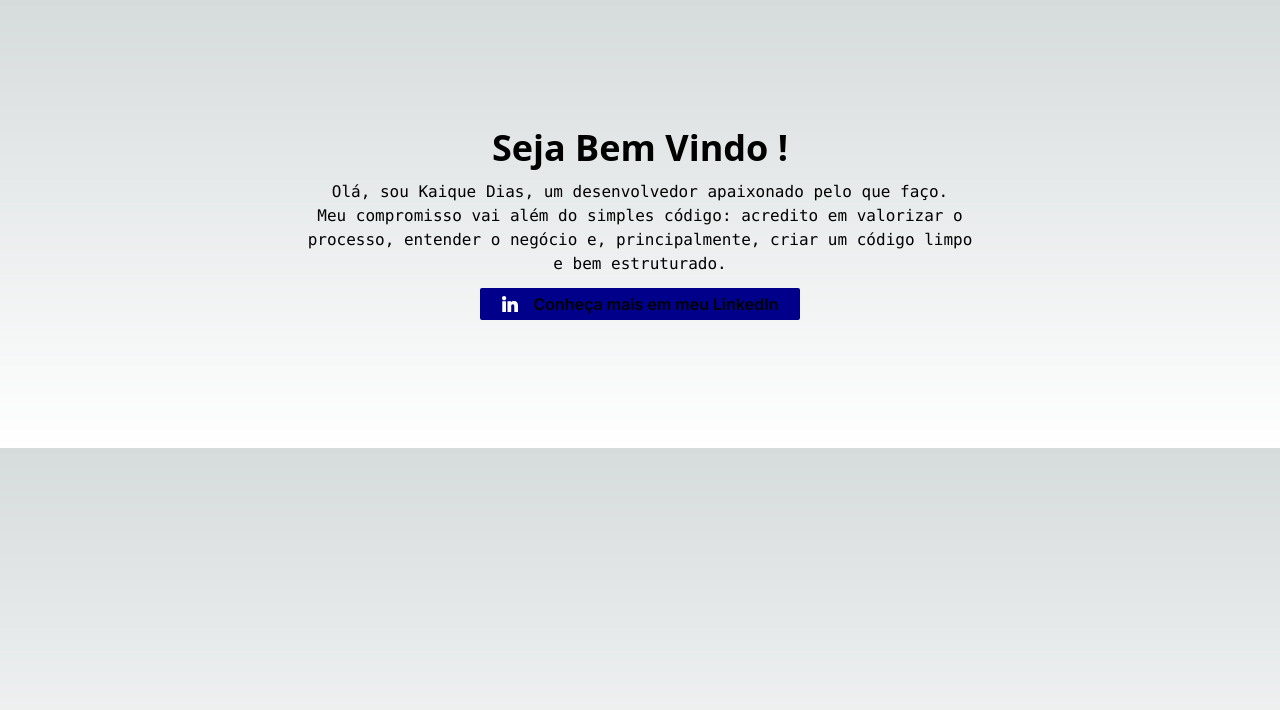
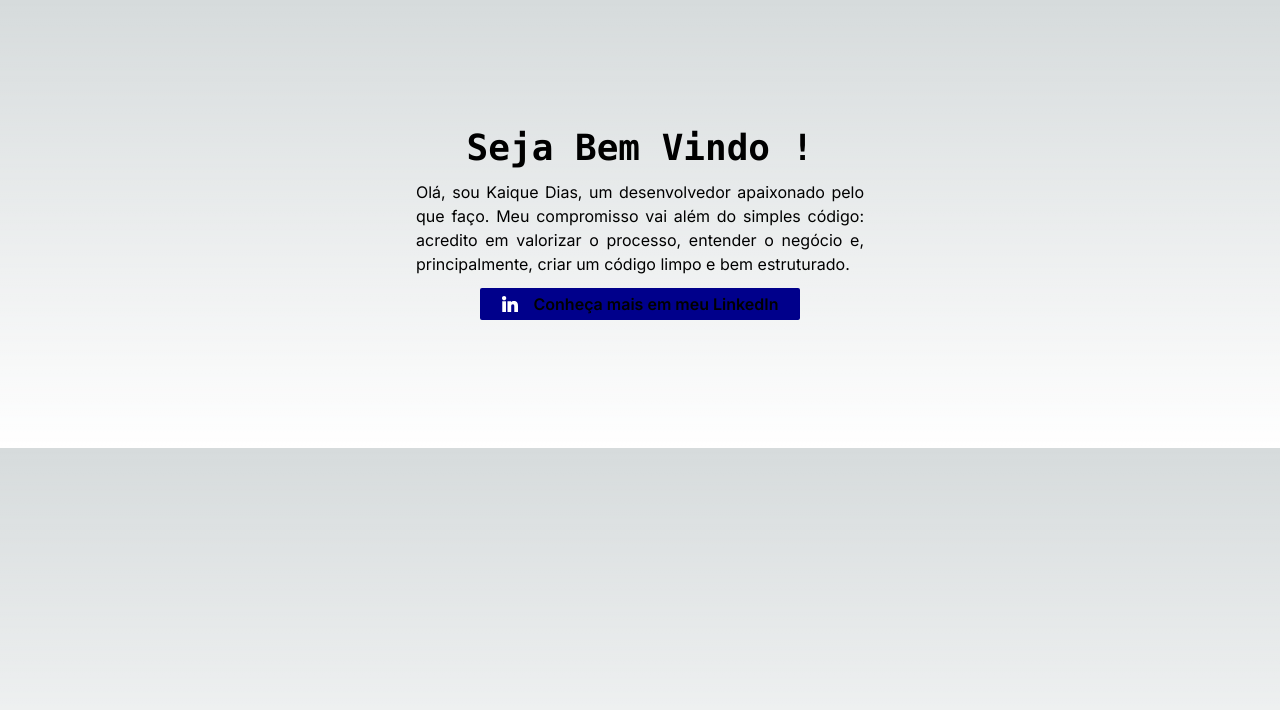
Before and after one commit to diaszin/portfolio, a Next.js app: page / in a window 1280 px wide. Shown: the top 710 px of the page. Built offline with nearby package versions, Linux system fonts and the light colour scheme.

Commit message:
Melhora paragráfo

```diff
--- a/src/pages/component/HeroSection.tsx
+++ b/src/pages/component/HeroSection.tsx
@@ -8,9 +8,9 @@ export default function HeroSection() {
       <div className="flex-row ">
           <div className="h-[28rem] flex flex-col justify-center items-start dark:border-2 dark:border-sky-200 dark:shadow-[0_0_2px_#fff,inset_0_0_2px_#fff,0_0_5px_#08f,0_0_15px_#08f,0_0_30px_#08f]">
             <div className="flex flex-col justify-center items-center w-full gap-3">
-                <h2 className=" text-4xl font-bold">Seja Bem Vindo !</h2>
-                <p className="w-[42rem] text-center font-mono">
-                  Olá, sou Kaique Dias, um desenvolvedor apaixonado pelo que faço. <br />
+                <h2 className=" text-4xl font-bold font-mono">Seja Bem Vindo !</h2>
+                <p className={"w-[28rem] text-justify "+inter.className}>
+                  Olá, sou Kaique Dias, um desenvolvedor apaixonado pelo que faço.
                   Meu compromisso vai além do simples código: acredito em valorizar o
                   processo, entender o negócio e, principalmente, criar um código limpo
                   e bem estruturado.
```
